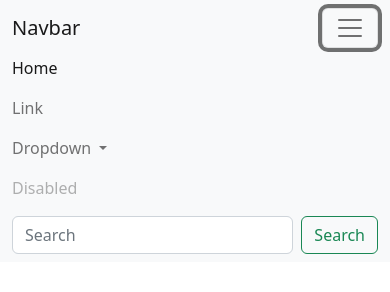
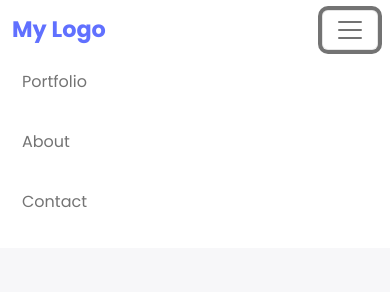
Before and after one commit to Ashnaali3255/Bootstrap, a plain HTML site: page index.html in a window 390 px wide. Both pictures are taken after a click on the button "Toggle navigation". Drawn offline with nearby package versions, Linux system fonts and the light colour scheme.

Commit message:
complete navigation bar design

```diff
--- a/index.html
+++ b/index.html
@@ -1,50 +1,72 @@
 <!DOCTYPE html>
 <html lang="en">
   <head>
-    <meta charset="UTF-8">
-    <meta http-equiv="X-UA-Compatible" content="IE=edge">
-    <meta name="viewport" content="width=device-width, initial-scale=1.0">
+    <meta charset="UTF-8" />
+    <meta http-equiv="X-UA-Compatible" content="IE=edge" />
+    <meta name="viewport" content="width=device-width, initial-scale=1.0" />
     <title>Bootstrap</title>
-    <link rel="stylesheet" href="https://cdnjs.cloudflare.com/ajax/libs/bootstrap/5.2.3/css/bootstrap.min.css" integrity="sha512-SbiR/eusphKoMVVXysTKG/7VseWii+Y3FdHrt0EpKgpToZeemhqHeZeLWLhJutz/2ut2Vw1uQEj2MbRF+TVBUA==" crossorigin="anonymous" referrerpolicy="no-referrer" />
+    <link
+      rel="stylesheet"
+      href="https://cdnjs.cloudflare.com/ajax/libs/bootstrap/5.2.3/css/bootstrap.min.css"
+      integrity="sha512-SbiR/eusphKoMVVXysTKG/7VseWii+Y3FdHrt0EpKgpToZeemhqHeZeLWLhJutz/2ut2Vw1uQEj2MbRF+TVBUA=="
+      crossorigin="anonymous"
+      referrerpolicy="no-referrer"
+    />
+
+    <link
+      rel="stylesheet"
+      href="https://cdnjs.cloudflare.com/ajax/libs/font-awesome/6.2.1/css/all.min.css"
+      integrity="sha512-MV7K8+y+gLIBoVD59lQIYicR65iaqukzvf/nwasF0nqhPay5w/9lJmVM2hMDcnK1OnMGCdVK+iQrJ7lzPJQd1w=="
+      crossorigin="anonymous"
+      referrerpolicy="no-referrer"
+    />
+
+    <link rel="stylesheet" href="./style.css" />
   </head>
   <body>
-    <nav class="navbar navbar-expand-lg navbar-light bg-light">
-        <div class="container-fluid">
-          <a class="navbar-brand" href="#">Navbar</a>
-          <button class="navbar-toggler" type="button" data-bs-toggle="collapse" data-bs-target="#navbarSupportedContent" aria-controls="navbarSupportedContent" aria-expanded="false" aria-label="Toggle navigation">
+    <nav class="navbar navbar-expand-lg navbar-light">
+      <div class="container">
+        <a class="navbar-brand" href="#">My Logo</a>
+        <button
+          class="navbar-toggler"
+          type="button"
+          data-bs-toggle="collapse"
+          data-bs-target="#navbarSupportedContent"
+          aria-controls="navbarSupportedContent"
+          aria-expanded="false"
+          aria-label="Toggle navigation"
+        >
           <span class="navbar-toggler-icon"></span>
         </button>
-          <div class="collapse navbar-collapse" id="navbarSupportedContent">
-            <ul class="navbar-nav me-auto mb-2 mb-lg-0">
+        <div
+          class="collapse navbar-collapse justify-content-end"
+          id="navbarSupportedContent"
+        >
+          <ul class="navbar-nav mb-2 mb-lg-0">
             <li class="nav-item">
-                <a class="nav-link active" aria-current="page" href="#">Home</a>
+              <a class="nav-link" aria-current="page" href="#">Portfolio</a>
             </li>
             <li class="nav-item">
-                <a class="nav-link" href="#">Link</a>
-              </li>
-              <li class="nav-item dropdown">
-                <a class="nav-link dropdown-toggle" href="#" id="navbarDropdown" role="button" data-bs-toggle="dropdown" aria-expanded="false">
-                  Dropdown
-                </a>
-                <ul class="dropdown-menu" aria-labelledby="navbarDropdown">
-                  <li><a class="dropdown-item" href="#">Action</a></li>
-                  <li><a class="dropdown-item" href="#">Another action</a></li>
-                  <li><hr class="dropdown-divider"></li>
-                  <li><a class="dropdown-item" href="#">Something else here</a></li>
-                </ul>
+              <a class="nav-link" href="#">About</a>
             </li>
             <li class="nav-item">
-                <a class="nav-link disabled" href="#" tabindex="-1" aria-disabled="true">Disabled</a>
+              <a class="nav-link" href="#">Contact</a>
             </li>
           </ul>
-            <form class="d-flex">
-              <input class="form-control me-2" type="search" placeholder="Search" aria-label="Search">
-              <button class="btn btn-outline-success" type="submit">Search</button>
-            </form>
         </div>
       </div>
     </nav>
-      <script src="https://cdnjs.cloudflare.com/ajax/libs/jquery/3.6.3/jquery.min.js" integrity="sha512-STof4xm1wgkfm7heWqFJVn58Hm3EtS31XFaagaa8VMReCXAkQnJZ+jEy8PCC/iT18dFy95WcExNHFTqLyp72eQ==" crossorigin="anonymous" referrerpolicy="no-referrer"></script>
-      <script src="https://cdnjs.cloudflare.com/ajax/libs/bootstrap/5.2.3/js/bootstrap.min.js" integrity="sha512-1/RvZTcCDEUjY/CypiMz+iqqtaoQfAITmNSJY17Myp4Ms5mdxPS5UV7iOfdZoxcGhzFbOm6sntTKJppjvuhg4g==" crossorigin="anonymous" referrerpolicy="no-referrer"></script>
+    <script
+      src="https://cdnjs.cloudflare.com/ajax/libs/jquery/3.6.3/jquery.min.js"
+      integrity="sha512-STof4xm1wgkfm7heWqFJVn58Hm3EtS31XFaagaa8VMReCXAkQnJZ+jEy8PCC/iT18dFy95WcExNHFTqLyp72eQ=="
+      crossorigin="anonymous"
+      referrerpolicy="no-referrer"
+    ></script>
+    <script
+      src="https://cdnjs.cloudflare.com/ajax/libs/bootstrap/5.2.3/js/bootstrap.min.js"
+      integrity="sha512-1/RvZTcCDEUjY/CypiMz+iqqtaoQfAITmNSJY17Myp4Ms5mdxPS5UV7iOfdZoxcGhzFbOm6sntTKJppjvuhg4g=="
+      crossorigin="anonymous"
+      referrerpolicy="no-referrer"
+    ></script>
   </body>
 </html>
--- /dev/null
+++ b/style.css
@@ -0,0 +1,30 @@
+@import url("https://fonts.googleapis.com/css2?family=Poppins&display=swap");
+@import url("https://fonts.googleapis.com/css2?family=Poppins:wght@400;700&display=swap");
+
+html,
+body {
+  background-color: #f7f7f9;
+  font-family: "Poppins", sans-serif;
+  margin: 0;
+  box-sizing: border-box;
+  scroll-behavior: smooth;
+}
+
+.navbar-expand-lg {
+  background-color: #fff;
+}
+
+.navbar-brand {
+  color: #6070ff;
+  text-decoration: none;
+  font-size: 1.4rem;
+  font-weight: 700;
+  display: block;
+}
+
+.navbar-nav .nav-item {
+  box-sizing: border-box;
+  padding: 10px 10px;
+  border-radius: 8px;
+  transition: background 0.15s ease-in;
+}
```
Lines whose indentation alone changed are shown as unchanged.
